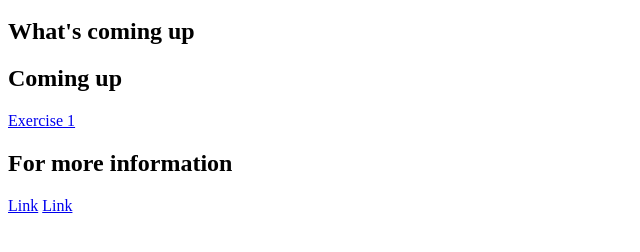
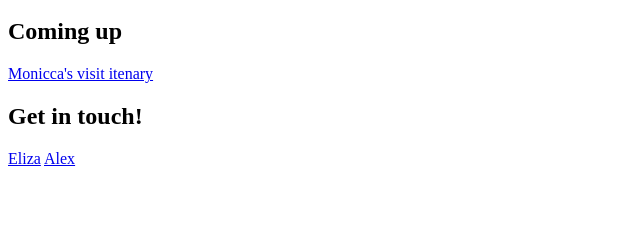
Before and after one commit to elizatarimo/yetu, a plain HTML site: page index.html in a window 1280 px wide. Shown: the part 48-300 px from the top of the page, without its empty margins (0-640 px from the left). Drawn offline with Linux system fonts and the light colour scheme.

Commit message:
Update index.html

```diff
--- a/index.html
+++ b/index.html
@@ -1,10 +1,9 @@
 <h1>Such thing as a joint?</h1>
-<h2>What's coming up</h2>
 
 
 <h2>Coming up</h2>
-<a href="Monicca's Visit Itenary.xlsx">Exercise 1</a><br>
+<a href="Monicca's Visit Itenary.xlsx">Monicca's visit itenary</a><br>
 
-<h2>For more information</h2>
-  <a href="https://elizatarimo.github.io//">Link</a>
-<a href="https://www.alexnackley.com/">Link</a>
+<h2>Get in touch!</h2>
+  <a href="https://elizatarimo.github.io//">Eliza</a>
+<a href="https://www.alexnackley.com/">Alex</a>
```
